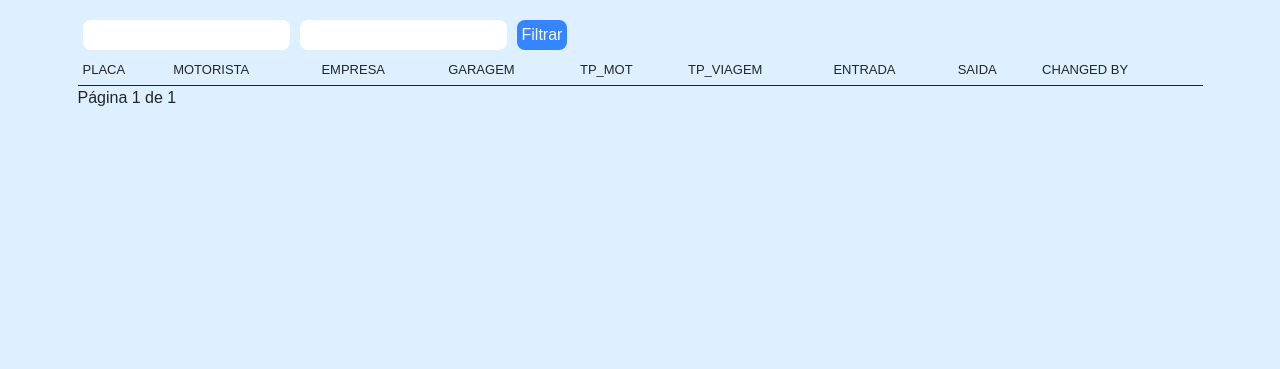
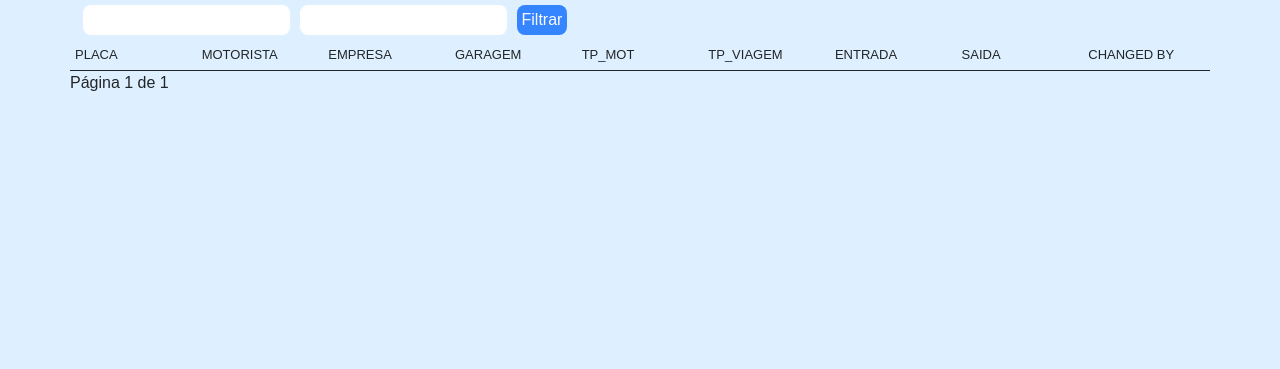
Before and after one commit to boradesenvolvimento/portaria, a Django app: page /visualizacao/ in a window 1280 px wide. Shown: the part 51-420 px from the top of the page. Run offline with Django 3.2, Linux system fonts and the light colour scheme; data that the repository does not hold is empty; some libraries are stand-ins or nearby versions.

Commit message:
Updates nas views

```diff
--- a/portaria/static/portaria/style.css
+++ b/portaria/static/portaria/style.css
@@ -103,10 +103,14 @@ a{
 
 .table1 {
   margin: 0 auto;
+  max-width: 100%;
+  table-layout: fixed;
+  overflow:auto
 }
 td,th {
   font-size: 13px;
   font-family: 'Poppins', sans-serif;
+  word-wrap: break-word;
 }
 /* endglobal */
 
--- a/portaria/templates/base.html
+++ b/portaria/templates/base.html
@@ -1,7 +1,7 @@
 <!DOCTYPE html>
 <html lang="pt-br">
 <head>
-    <meta name="viewport" content="width=device-width, initial-scale=1">
+    <meta name="viewport" content="width=device-width, initial-scale=2">
     <meta charset="UTF-8">
     <title>Bora</title>
     <!-- Bootstrap -->
--- a/portaria/templates/navbar.html
+++ b/portaria/templates/navbar.html
@@ -3,7 +3,7 @@
       <a class="navbar-brand">
           <h1 class="maintext-navbar">Bora Intranet</h1>
       </a>
-      <div class="navbar-collapse menutext-navbar" id="navbarNav">
+      <div class="collapse navbar-collapse menutext-navbar" id="navbarNav">
         <ul class="navbar-nav">
           <li class="nav-item">
             <a class="nav-link1" aria-current="page" href="/">Home</a>
--- a/portaria/templates/portaria/cadastro.html
+++ b/portaria/templates/portaria/cadastro.html
@@ -6,7 +6,7 @@
     {% else %}
         {% if teste %}<p>{{ teste }}</p>{% endif %}
             <div class="row mb-3">
-                <div class="linha-baixo col-lg-12 col-md-12 col-sm-12 col-xs-12">
+                <div class="linha-baixo col col-lg-12 col-md-12 col-sm-12 col-xs-12">
                 <h3 class="title-cad">Cadastro entrada veículo <button class="button button-right">
                         <a href="{% url 'portaria:cadastroentrada' %}" style="color:white;">Entrada</a>
                     </button></h3>
@@ -14,7 +14,7 @@
             </div>
 
             <div class="row mb-3">
-                <div class="linha-baixo col-lg-12 col-md-12 col-sm-12 col-xs-12">
+                <div class="linha-baixo col col-lg-12 col-md-12 col-sm-12 col-xs-12">
                     <form role="form" class="form-box" method="POST">
                     {% csrf_token %}
                     <fieldset>
@@ -28,7 +28,7 @@
             </div>
 
             <div class="row mb-3">
-                <div class="linha-baixo col-lg-12 col-md-12 col-sm-12 col-xs-12">
+                <div class="linha-baixo col col-lg-12 col-md-12 col-sm-12 col-xs-12">
                         <h3 class="title-cad">Exportar CSV portaria</h3>
                         <form class="form-box" action="{% url 'portaria:get_portaria_csv' %}" method="post">
                             {% csrf_token %}
--- a/portaria/templates/portaria/cadastroentrada.html
+++ b/portaria/templates/portaria/cadastroentrada.html
@@ -3,7 +3,7 @@
 
     <div class="container mt-5">
         <div class="row">
-            <div class="col-lg-12 col-md-12 col-sm-12 col-xs-12">
+            <div class="col col-lg-12 col-md-12 col-sm-12 col-xs-12">
     {% if auth_message %}
         <p><strong>{{ auth_message }}</strong></p>
     {% else %}
@@ -23,7 +23,7 @@
                 <th>Empresa</th><th>{{ form.empresa }}</th>
             </tr>
             <tr>
-                <th>Tipo Funcionário</th><th>{{ form.tipo_mot }}</th>
+                <th>Tipo Motorista</th><th>{{ form.tipo_mot }}</th>
             </tr>
             <tr>
                 <th>Tipo Viagem</th><th>{{ form.tipo_viagem }}</th>
--- a/portaria/templates/portaria/visualizacao.html
+++ b/portaria/templates/portaria/visualizacao.html
@@ -1,6 +1,6 @@
     {% extends 'base.html' %}
     {% block content %}
-        <div class="container mt-4">
+            <div class="container">
             <div class="row">
                 <form class="container" action="" method="get">
                     <div class="col-lg-12 col-md-12 col-sm-12 col-xs-12">
@@ -13,8 +13,8 @@
                     </div>
                 </form>
             </div>
+
             <div class="row">
-            <div class="col-lg-12 col-md-12 col-sm-12 col-xs-12">
             <table class="table table1">
                 <thead>
                 <tr>
@@ -62,7 +62,7 @@
                         {% endif %}
                     </span>
                 </div>
-            </div>
+
             </div>
 </div>
     <!-- JS Scripts -->
```
Also changed, not shown: mysite/settings.py (+6 -6 lines).
